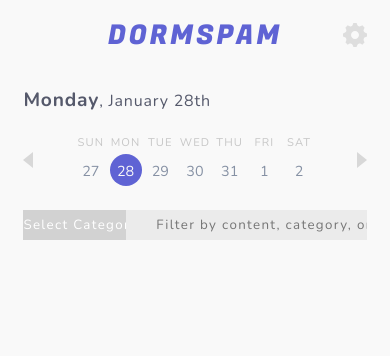
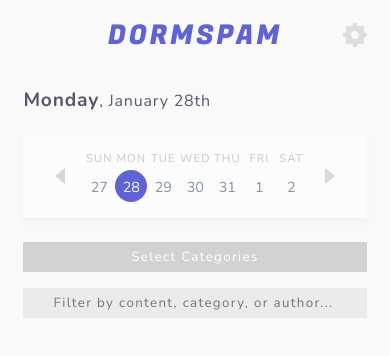
Before and after one commit to dormspam/frontend, a React (Create React App) app: page / in a window 390 px wide. Shown: the top 356 px of the page. Built offline with nearby package versions, Linux system fonts and the light colour scheme.

Commit message:
visual edits

```diff
--- a/src/components/home/feed/HomeFeedEventView.css
+++ b/src/components/home/feed/HomeFeedEventView.css
@@ -39,4 +39,8 @@
   .HomeFeedEventView .description.selected {
     display: block;
   }
+
+  .HomeFeedEventView.selected:hover {
+    cursor: pointer;
+  }
 }
--- a/src/components/home/selection/HomeSelectionFilter.css
+++ b/src/components/home/selection/HomeSelectionFilter.css
@@ -75,3 +75,14 @@
 .HomeSelectionFilter .dropcontent button:hover {
   background-color: #F6F6F6;
 }
+
+@media (max-width: 800px) {
+  .HomeSelectionFilter .dropdown {
+    width: 100%;
+    margin-bottom: 1em;
+  }
+
+  .HomeSelectionFilter .search {
+    width: 100%;
+  }
+}
--- a/src/components/home/selection/HomeSelectionWeekBar.css
+++ b/src/components/home/selection/HomeSelectionWeekBar.css
@@ -5,7 +5,7 @@
 .HomeSelectionWeekBar .weekdays {
   display: flex;
   justify-content: space-between;
-  width: 70%;
+  width: 80%;
 }
 
 .HomeSelectionWeekBar .weekbar {
@@ -13,6 +13,13 @@
   justify-content: space-between;
   align-items: center;
   margin-bottom: 10px;
+  background-color: rgba(255, 255, 255, 0.50);
+  padding: 1em 2em;
+  box-shadow: 0 4px 6px 0 rgba(0, 0, 0, 0.03);
+}
+
+.HomeSelectionWeekBar .weekbar:hover {
+  background-color: rgba(255, 255, 255, 1);
 }
 
 
--- a/src/index.css
+++ b/src/index.css
@@ -15,3 +15,7 @@ html, body, #root {
 .hidden {
   display: none !important;
 }
+
+::-webkit-scrollbar {
+    display: none;
+}
```
